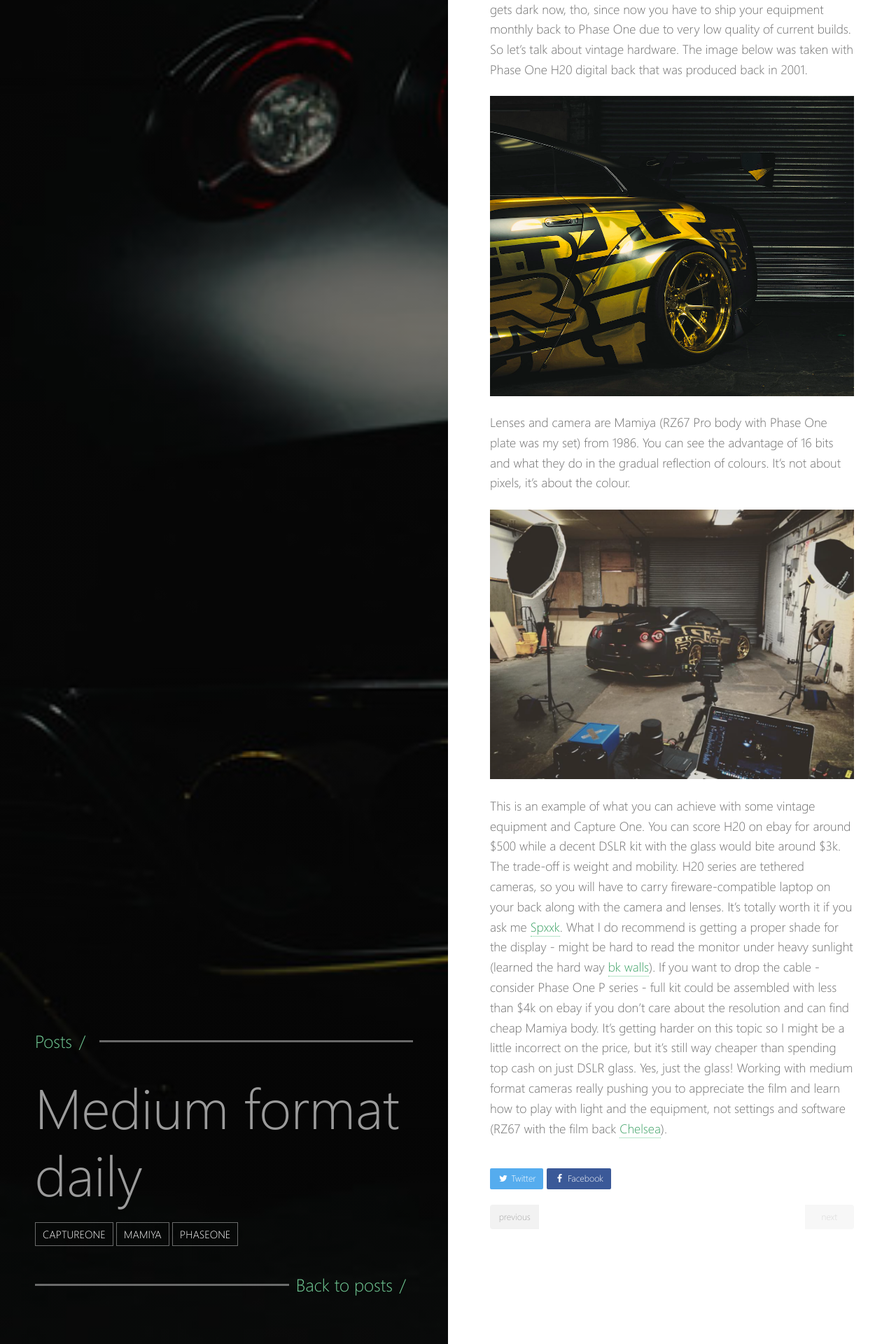
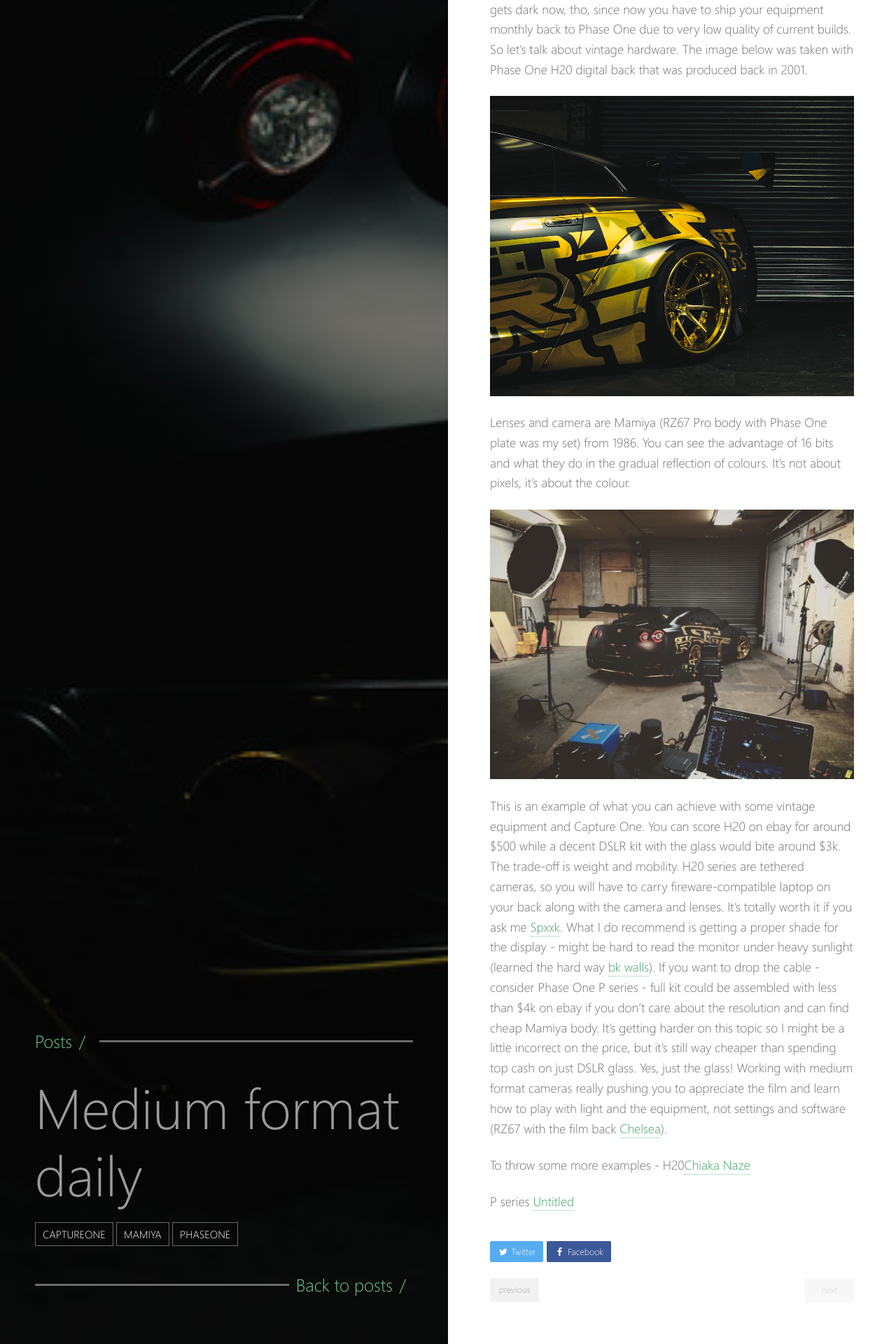
Before and after one commit to charlesrocket/charlesrocket.github.io, a Jekyll site: the page built from _posts/2020-04-19-mf.md, in a window 1280 px wide. Shown: the part 1033-2953 px from the top of the page at 70% size. Built offline with Jekyll 4.4.1, drawn with Linux system fonts in a browser that asks for light colours.

Commit message:
Update 2020-04-19-mf.md

```diff
--- a/_posts/2020-04-19-mf.md
+++ b/_posts/2020-04-19-mf.md
@@ -19,3 +19,7 @@ Lenses and camera are Mamiya (RZ67 Pro body with Phase One plate was my set) fro
 ![GTR](https://raw.githubusercontent.com/charlesrocket/charlesrocket.github.io/master/images/mf2.png)
 
 This is an example of what you can achieve with some vintage equipment and Capture One. You can score H20 on ebay for around $500 while a decent DSLR kit with the glass would bite around $3k. The trade-off is weight and mobility. H20 series are tethered cameras, so you will have to carry fireware-compatible laptop on your back along with the camera and lenses. It's totally worth it if you ask me [Spxxk](https://www.flickr.com/photos/charlesrocket/29239915310). What I do recommend is getting a proper shade for the display - might be hard to read the monitor under heavy sunlight (learned the hard way [bk walls](https://www.flickr.com/photos/charlesrocket/27429428966)). If you want to drop the cable - consider Phase One P series - full kit could be assembled with less than $4k on ebay if you don't care about the resolution and can find cheap Mamiya body. It's getting harder on this topic so I might be a little incorrect on the price, but it's still way cheaper than spending top cash on just DSLR glass. Yes, just the glass! Working with medium format cameras really pushing you to appreciate the film and learn how to play with light and the equipment, not settings and software (RZ67 with the film back [Chelsea](https://www.instagram.com/p/BEMHWo4J7yP/)).
+
+To throw some more examples - H20[Chiaka Naze](https://live.staticflickr.com/7360/27049834403_7742093638_k_d.jpg)
+
+P series [Untitled](https://live.staticflickr.com/5816/30610952883_588b8e55ee_k_d.jpg)
```
